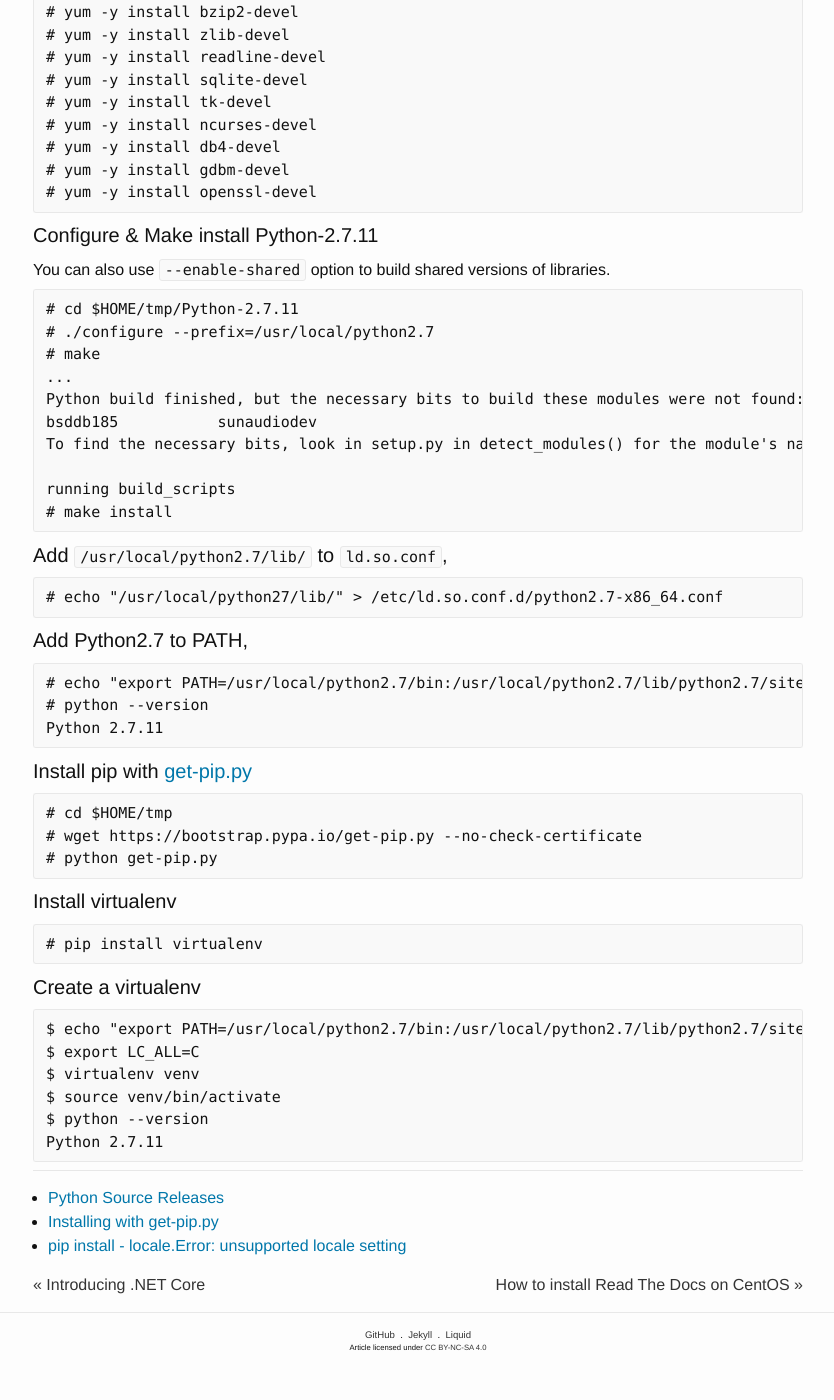
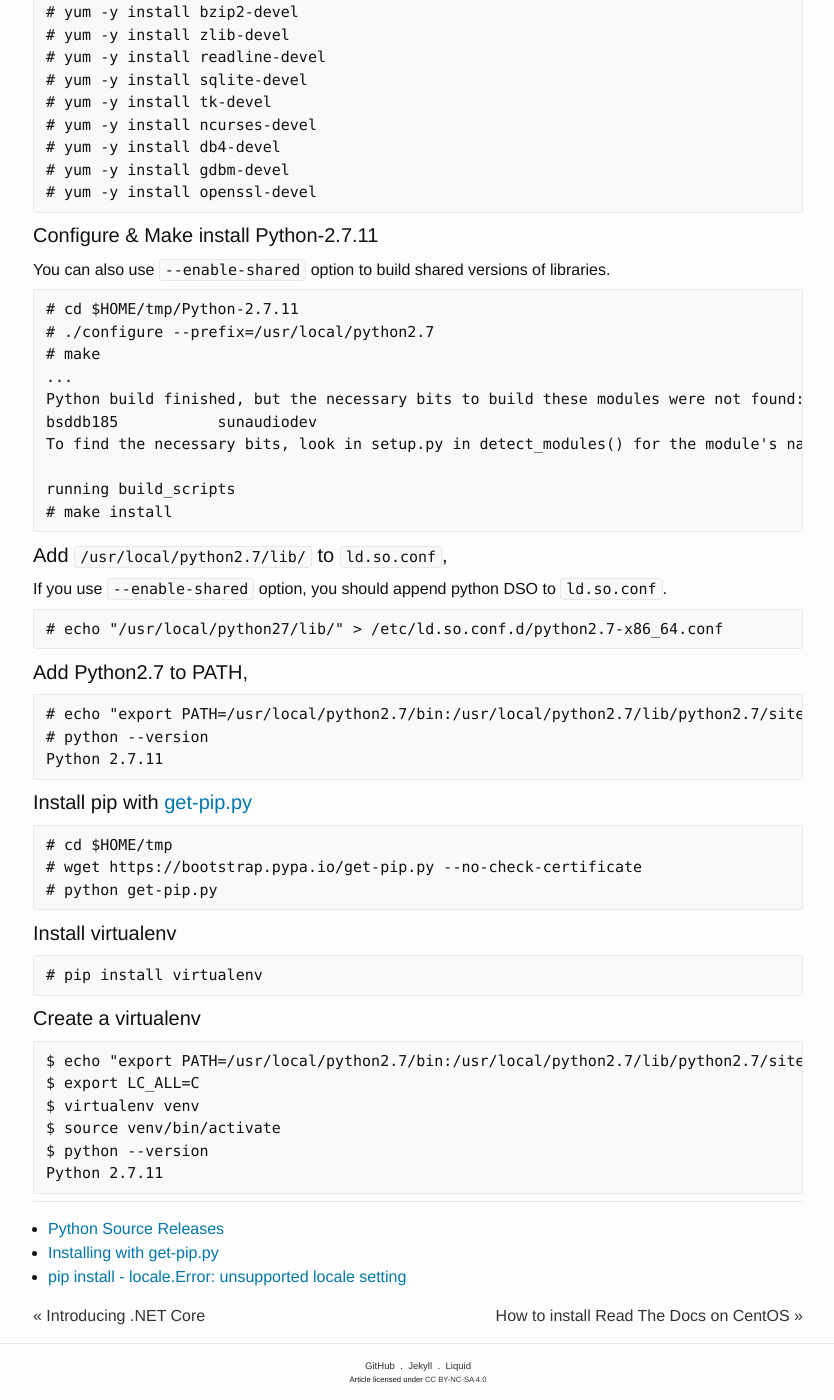
Before and after one commit to ousiax/ousiax.github.io, a Jekyll site: the page built from _posts/2016-05-11-how-to-install-python-2.7-from-source-on-centos.md, in a window 1280 px wide and 1400 px high, scrolled down 836 px. Shown: the whole window, without its empty margins (222-1056 px from the left). Built offline with Jekyll 4.4.1, drawn with Linux system fonts in a browser that asks for light colours; comment, search, counter and statistics services are not loaded; before the commit the page ends 2205 px from its top, so only the background shows below that.

Commit message:
Update 2016-05-11-how-to-install-python-2.7-from-source-on-centos.md

```diff
--- a/_posts/2016-05-11-how-to-install-python-2.7-from-source-on-centos.md
+++ b/_posts/2016-05-11-how-to-install-python-2.7-from-source-on-centos.md
@@ -63,11 +63,13 @@ You can also use `--enable-shared` option to build shared versions of libraries.
 
 #### Add `/usr/local/python2.7/lib/` to `ld.so.conf`,
 
+If you use `--enable-shared` option, you should append python DSO to `ld.so.conf`.
+
     # echo "/usr/local/python27/lib/" > /etc/ld.so.conf.d/python2.7-x86_64.conf
 
 #### Add Python2.7 to PATH,
 
-    # echo "export PATH=/usr/local/python2.7/bin:/usr/local/python2.7/lib/python2.7/site-packages:$PATH" > $HOME/.bashrc
+    # echo "export PATH=/usr/local/python2.7/bin:/usr/local/python2.7/lib/python2.7/site-packages:$PATH" > $HOME/.bashrc && source $HOME/.bashrc
     # python --version
     Python 2.7.11
 
@@ -83,7 +85,7 @@ You can also use `--enable-shared` option to build shared versions of libraries.
 
 #### Create a virtualenv
 
-    $ echo "export PATH=/usr/local/python2.7/bin:/usr/local/python2.7/lib/python2.7/site-packages:$PATH" > $HOME/.bashrc
+    $ echo "export PATH=/usr/local/python2.7/bin:/usr/local/python2.7/lib/python2.7/site-packages:$PATH" > $HOME/.bashrc && source $HOME/.bashrc
     $ export LC_ALL=C
     $ virtualenv venv
     $ source venv/bin/activate
```
